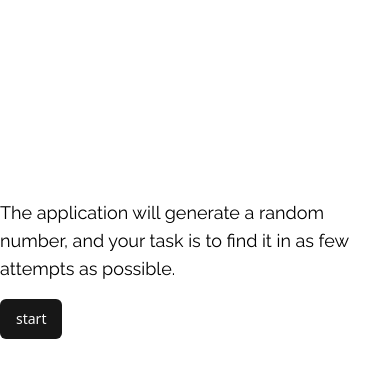
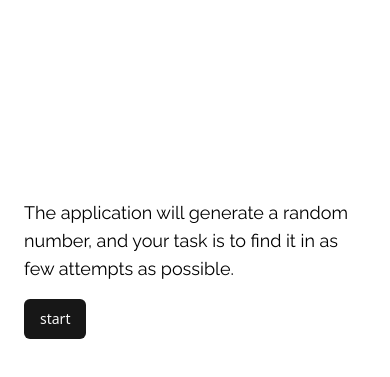
Before and after one commit to danielgonzalez0/20240108-typescript-guess-the-number, a website built with Vite: page index.html in a window 390 px wide. Shown: the part 153-530 px from the top of the page. Built offline with nearby package versions, Linux system fonts and the light colour scheme.

Commit message:
style: add magin on game container for mobile

```diff
--- a/index.html
+++ b/index.html
@@ -11,7 +11,7 @@
   <h1 class="font-raleway text-5xl font-extrabold leading-14 text-center text-black pt-[31px] fixed top-0">
     GUESS THE NUMBER
   </h1>
-<div id="game-container" class="max-w-[500px]">
+<div id="game-container" class="max-w-[500px] mx-6">
   </div>
 </div>
 </div>
```
